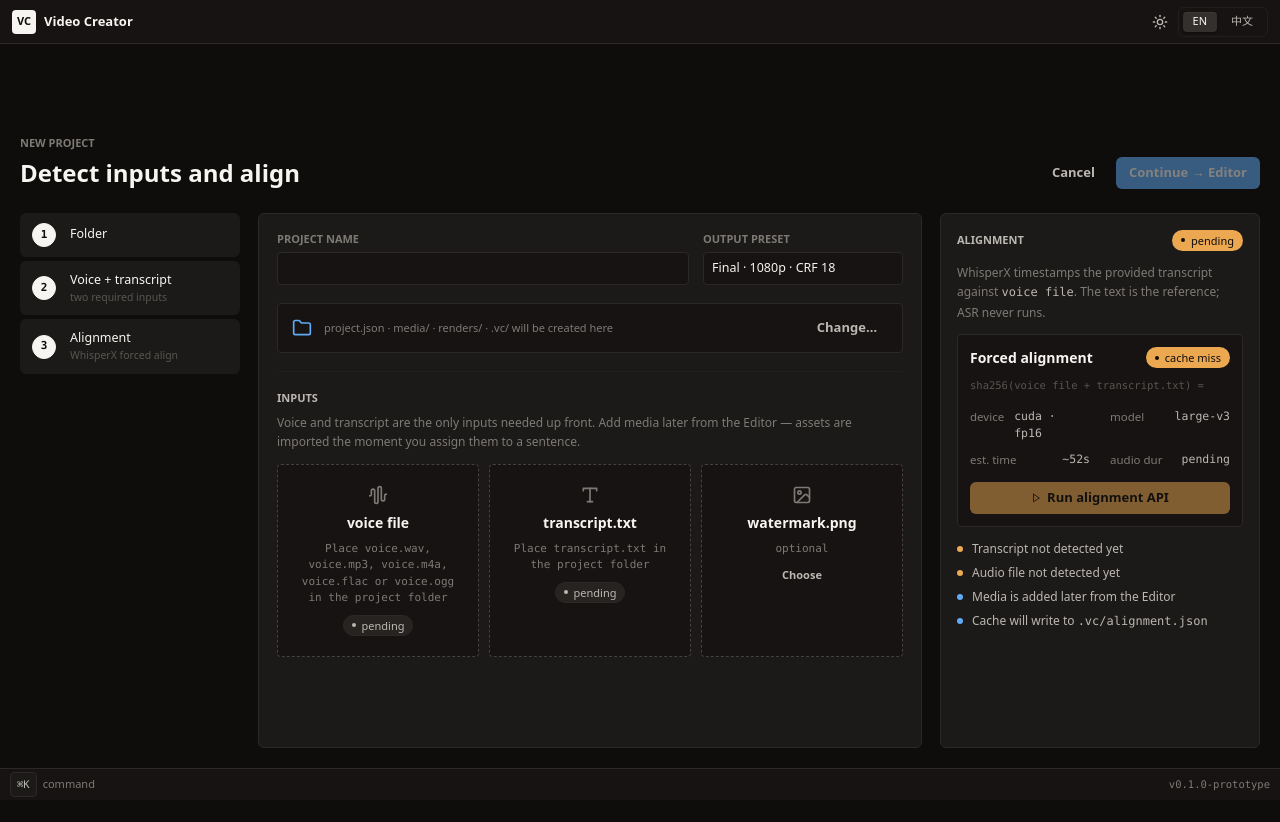
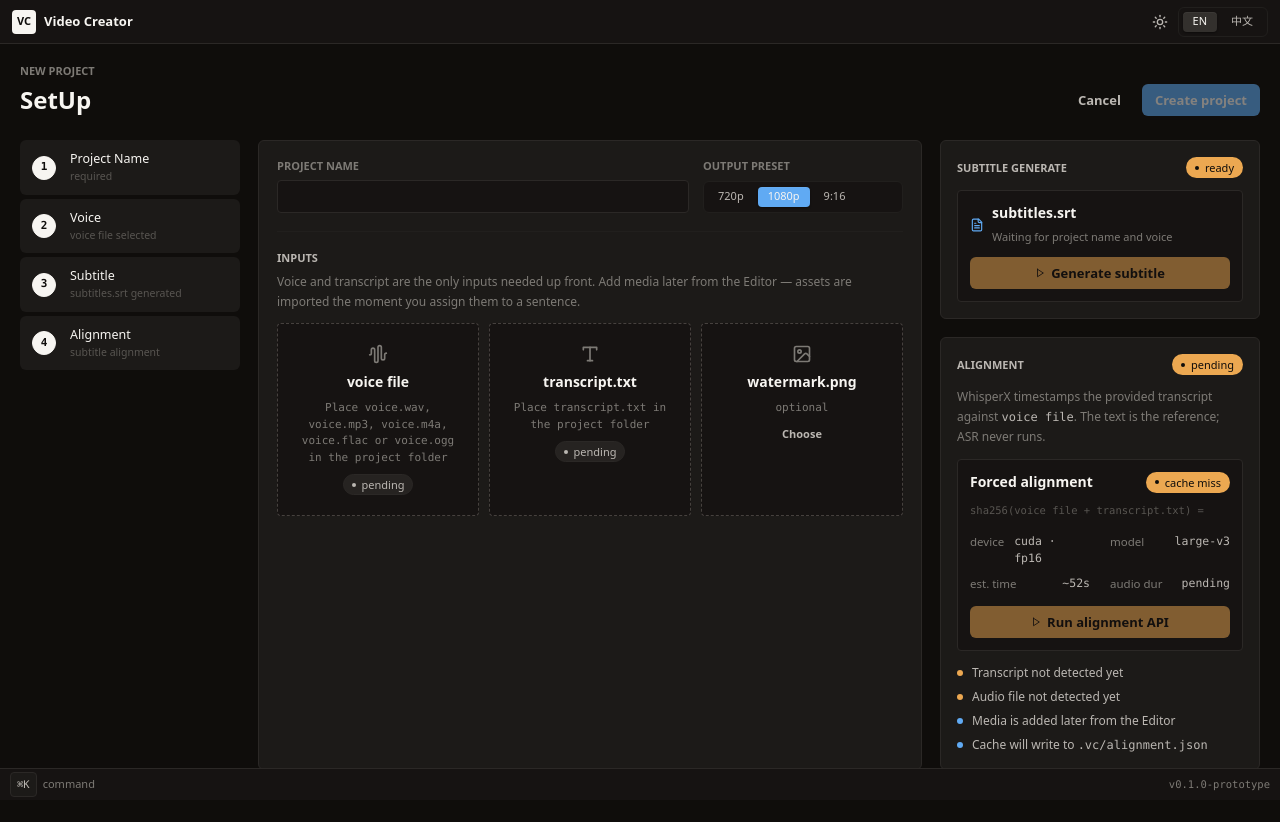
Before and after one commit to Flavour86/video-creator, a Next.js app in the folder apps/web/: page /setup in a window 1280 px wide. Before the commit the page ends 800 px from the top, so only its background shows below. Built offline with nearby package versions, Linux system fonts and the light colour scheme.

Commit message:
feat(setup): add four-step state flow

```diff
--- a/apps/web/app/setup/page.tsx
+++ b/apps/web/app/setup/page.tsx
@@ -1,16 +1,23 @@
 "use client";
 
-import { Image as ImageIcon } from "lucide-react";
+import { FileText, Image as ImageIcon, Loader2, Play } from "lucide-react";
 import { useTranslations } from "next-intl";
 import { useRouter, useSearchParams } from "next/navigation";
 import { Suspense, useRef } from "react";
-import type { SetupOutputPreset } from "@vc/shared-schemas";
+import type { SetupOutputPreset, SetupSubtitleGenerationResult } from "@vc/shared-schemas";
 import { PageChrome } from "@/components/app-shell/PageChrome";
 import { AlignmentCard } from "@/components/setup/AlignmentCard";
 import { PathCard } from "@/components/setup/PathCard";
 import { StatusTile, type StatusTileState } from "@/components/setup/StatusTile";
 import { Stepper } from "@/components/setup/Stepper";
-import { Button, Field, Select, TextInput } from "@/components/ui";
+import {
+  Button,
+  Field,
+  SegmentedControl,
+  StatusTag,
+  type StatusTagVariant,
+  TextInput,
+} from "@/components/ui";
 import { formatDuration } from "@/lib/format";
 import { useSetupDraft } from "@/lib/setup/useSetupDraft";
 
@@ -29,9 +36,27 @@ function SetupScreen() {
   const common = useTranslations("globalControls.buttons");
   const router = useRouter();
   const searchParams = useSearchParams();
-  const inputsRef = useRef<HTMLDivElement>(null);
+  const projectRef = useRef<HTMLDivElement>(null);
+  const voiceRef = useRef<HTMLDivElement>(null);
+  const subtitleRef = useRef<HTMLDivElement>(null);
+  const alignmentRef = useRef<HTMLDivElement>(null);
   const setup = useSetupDraft(searchParams.get("path") ?? "", searchParams.get("projectId") ?? "");
   const { draft } = setup;
+  const steps = {
+    projectName: Boolean(draft.name.trim()),
+    voice: draft.voice?.state === "copied",
+    subtitle: draft.subtitle_generation.status === "succeeded",
+    alignment: draft.alignment.status === "aligned",
+  };
+  const canRunAlignment = steps.projectName && steps.voice && steps.subtitle && draft.alignment.status !== "running";
+  const canCreateProject = setup.canContinue && Boolean(draft.project_id);
+
+  function createProject() {
+    if (!canCreateProject || !draft.project_id) {
+      return;
+    }
+    router.push(`/editor/${encodeURIComponent(draft.project_id)}`);
+  }
 
   return (
     <PageChrome className="mx-auto grid max-w-[1500px] grid-cols-[220px_minmax(0,1fr)_320px] gap-[18px] p-(--space-9)">
@@ -45,20 +70,22 @@ function SetupScreen() {
             {common("cancel")}
           </Button>
           <Button
-            disabled={!setup.canContinue}
-            onClick={() => router.push(`/editor?projectId=${encodeURIComponent(draft.project_id ?? "")}`)}
+            disabled={!canCreateProject}
+            onClick={createProject}
             variant="primary"
           >
-            {t("continueToEditor")}
+            {t("createProject")}
           </Button>
         </div>
       </header>
       <Stepper
         draft={draft}
-        onFolderClick={() => window.scrollTo({ behavior: "smooth", top: 0 })}
-        onInputsClick={() => inputsRef.current?.scrollIntoView({ behavior: "smooth" })}
+        onAlignmentClick={() => alignmentRef.current?.scrollIntoView({ behavior: "smooth" })}
+        onProjectClick={() => projectRef.current?.scrollIntoView({ behavior: "smooth" })}
+        onSubtitleClick={() => subtitleRef.current?.scrollIntoView({ behavior: "smooth" })}
+        onVoiceClick={() => voiceRef.current?.scrollIntoView({ behavior: "smooth" })}
       />
-      <section className="rounded-(--r) border border-(--line) bg-(--bg-2) p-[18px]">
+      <section className="rounded-(--r) border border-(--line) bg-(--bg-2) p-[18px]" ref={projectRef}>
         <div className="grid grid-cols-[1fr_200px] gap-(--space-6)">
           <Field label={t("fields.projectName")}>
             <TextInput
@@ -69,28 +96,29 @@ function SetupScreen() {
             />
           </Field>
           <Field label={t("fields.outputPreset")}>
-            <Select
-              aria-label={t("fields.outputPreset")}
-              className="h-[33px] rounded-(--r-sm) bg-(--bg-1) text-[12.5px]"
-              onChange={(event) => {
-                if (isSetupOutputPreset(event.target.value)) {
-                  setup.setOutputPreset(event.target.value);
+            <SegmentedControl
+              ariaLabel={t("fields.outputPreset")}
+              className="w-full"
+              items={outputPresets.map((preset) => ({
+                label: t(`presetShort.${preset}`),
+                value: preset,
+              }))}
+              onValueChange={(value) => {
+                if (isSetupOutputPreset(value)) {
+                  setup.setOutputPreset(value);
                 }
               }}
+              tone="accent"
               value={draft.output_preset}
-            >
-              {outputPresets.map((preset) => (
-                <option key={preset} value={preset}>
-                  {t(`presets.${preset}`)}
-                </option>
-              ))}
-            </Select>
+            />
           </Field>
         </div>
+        {draft.path ? (
           <div className="mt-[18px]">
             <PathCard onChange={() => router.push("/")} path={draft.path} />
           </div>
-        <div className="mt-[18px] border-t border-(--line-soft) pt-[18px]" ref={inputsRef}>
+        ) : null}
+        <div className="mt-[18px] border-t border-(--line-soft) pt-[18px]" ref={voiceRef}>
           <h3 className="mb-1.5 text-[11px] font-semibold uppercase tracking-normal text-(--text-2)">
             {t("inputs.title")}
           </h3>
@@ -109,7 +137,11 @@ function SetupScreen() {
             <StatusTile
               filename={fileName(draft.transcript?.path)}
               kind="transcript"
-              meta={draft.transcript ? t("inputs.transcriptDetected", { count: draft.transcript.sentence_count }) : undefined}
+              meta={
+                draft.transcript
+                  ? t("inputs.transcriptDetected", { count: draft.transcript.sentence_count })
+                  : undefined
+              }
               state={transcriptTileState(draft.transcript?.state)}
             />
             <div className="flex flex-col items-center gap-(--space-3) rounded-(--r-sm) border border-dashed border-(--bg-5) bg-(--bg-1) px-(--space-6) py-(--space-8) text-center text-(--text-3)">
@@ -123,12 +155,23 @@ function SetupScreen() {
           </div>
         </div>
       </section>
+      <div className="flex flex-col gap-[18px]">
+        <div ref={subtitleRef}>
+          <SubtitleGenerateCard
+            canGenerate={steps.projectName && steps.voice}
+            generation={draft.subtitle_generation}
+          />
+        </div>
+        <div ref={alignmentRef}>
           <AlignmentCard
             alignment={draft.alignment}
+            canRun={canRunAlignment}
             onRun={() => void setup.runAlignment()}
             transcript={draft.transcript}
             voice={draft.voice}
           />
+        </div>
+      </div>
     </PageChrome>
   );
 }
@@ -164,3 +207,54 @@ function channelLabel(channels: number): string {
 function fileName(path: string | undefined): string | undefined {
   return path?.split(/[\\/]/).pop();
 }
+
+function SubtitleGenerateCard({
+  canGenerate,
+  generation,
+}: {
+  canGenerate: boolean;
+  generation: SetupSubtitleGenerationResult;
+}) {
+  const t = useTranslations("pages.setup.subtitle");
+  const running = generation.status === "running";
+  const ActionIcon = running ? Loader2 : Play;
+
+  return (
+    <aside className="rounded-(--r) border border-(--line) bg-(--bg-2) p-(--space-7)">
+      <div className="mb-(--space-5) flex items-center justify-between gap-(--space-4)">
+        <h3 className="vc-type-eyebrow text-(--text-2)">{t("title")}</h3>
+        <StatusTag variant={subtitleVariant(generation.status)}>{t(`state.${generation.status}`)}</StatusTag>
+      </div>
+      <div className="rounded-(--r-sm) border border-(--line) bg-(--bg-1) p-(--space-5)">
+        <div className="mb-(--space-4) flex items-center gap-(--space-3)">
+          <FileText aria-hidden="true" className="h-(--space-6) w-(--space-6) text-(--blue)" />
+          <div>
+            <strong className="block text-sm font-semibold text-(--text)">{t("filename")}</strong>
+            <span className="text-[11px] text-(--text-3)">
+              {generation.status === "succeeded"
+                ? t("summary", {
+                    count: generation.cue_count,
+                    duration: formatDuration(generation.total_duration_s),
+                  })
+                : t("pending")}
+            </span>
+          </div>
+        </div>
+        <Button className="w-full" disabled={!canGenerate || running} onClick={() => undefined} variant="render">
+          <ActionIcon aria-hidden="true" className={`h-(--space-4) w-(--space-4) ${running ? "animate-spin" : ""}`} />
+          {running ? t("running") : t("generate")}
+        </Button>
+      </div>
+    </aside>
+  );
+}
+
+function subtitleVariant(status: SetupSubtitleGenerationResult["status"]): StatusTagVariant {
+  if (status === "succeeded") {
+    return "ready";
+  }
+  if (status === "running") {
+    return "info";
+  }
+  return status === "failed" ? "error" : "warning";
+}
--- a/apps/web/components/setup/AlignmentCard.tsx
+++ b/apps/web/components/setup/AlignmentCard.tsx
@@ -7,15 +7,16 @@ import { formatDuration, truncateHash } from "@/lib/format";
 
 type AlignmentCardProps = {
   alignment: SetupAlignment;
+  canRun?: boolean;
   onRun: () => void;
   transcript: DetectedTranscript | null;
   voice: DetectedVoice | null;
 };
 
-export function AlignmentCard({ alignment, onRun, transcript, voice }: AlignmentCardProps) {
+export function AlignmentCard({ alignment, canRun: canRunOverride, onRun, transcript, voice }: AlignmentCardProps) {
   const t = useTranslations("pages.setup.alignment");
   const checks = useTranslations("pages.setup.checks");
-  const canRun = Boolean(voice && transcript && alignment.status !== "running");
+  const canRun = canRunOverride ?? Boolean(voice && transcript && alignment.status !== "running");
   const running = alignment.status === "running";
   const ActionIcon = running ? Loader2 : Play;
   const voiceFile = fileName(voice?.path) ?? t("voiceFile");
--- a/apps/web/components/setup/Stepper.tsx
+++ b/apps/web/components/setup/Stepper.tsx
@@ -4,30 +4,49 @@ import type { SetupDraft } from "@vc/shared-schemas";
 
 type StepperProps = {
   draft: SetupDraft;
-  onFolderClick?: () => void;
-  onInputsClick?: () => void;
+  onAlignmentClick?: () => void;
+  onProjectClick?: () => void;
+  onSubtitleClick?: () => void;
+  onVoiceClick?: () => void;
 };
 
-export function Stepper({ draft, onFolderClick, onInputsClick }: StepperProps) {
+export function Stepper({ draft, onAlignmentClick, onProjectClick, onSubtitleClick, onVoiceClick }: StepperProps) {
   const t = useTranslations("pages.setup.steps");
-  const folderDone = Boolean(draft.path);
-  const inputsDone = Boolean(draft.voice && draft.transcript);
+  const projectDone = Boolean(draft.name.trim());
+  const voiceDone = draft.voice?.state === "copied";
+  const subtitleDone = draft.subtitle_generation.status === "succeeded";
   const alignmentDone = draft.alignment.status === "aligned";
 
   return (
     <ol className="sticky top-0 m-0 flex list-none flex-col gap-(--space-1) p-0">
-      <StepButton done={folderDone} index={1} onClick={onFolderClick} state={folderDone ? "done" : "active"} sub={draft.path} title={t("folder")} />
       <StepButton
-        done={inputsDone}
+        done={projectDone}
+        index={1}
+        onClick={onProjectClick}
+        state={projectDone ? "done" : "active"}
+        sub={projectDone ? draft.name : t("projectNameSub")}
+        title={t("projectName")}
+      />
+      <StepButton
+        done={voiceDone}
         index={2}
-        onClick={onInputsClick}
-        state={inputsDone ? "done" : "active"}
-        sub={t("voiceTranscriptSub")}
-        title={t("voiceTranscript")}
+        onClick={onVoiceClick}
+        state={voiceDone ? "done" : "active"}
+        sub={t("voiceSub")}
+        title={t("voice")}
+      />
+      <StepButton
+        done={subtitleDone}
+        index={3}
+        onClick={onSubtitleClick}
+        state={subtitleDone ? "done" : "active"}
+        sub={t("subtitleSub")}
+        title={t("subtitle")}
       />
       <StepButton
         done={alignmentDone}
-        index={3}
+        index={4}
+        onClick={onAlignmentClick}
         state={alignmentDone ? "done" : "active"}
         sub={t("alignmentSub")}
         title={t("alignment")}
--- a/apps/web/lib/i18n/messages/en.json
+++ b/apps/web/lib/i18n/messages/en.json
@@ -168,14 +168,17 @@
     },
     "setup": {
       "eyebrow": "New project",
-      "title": "Detect inputs and align",
-      "continueToEditor": "Continue → Editor",
+      "title": "SetUp",
+      "createProject": "Create project",
       "steps": {
-        "folder": "Folder",
-        "voiceTranscript": "Voice + transcript",
-        "voiceTranscriptSub": "two required inputs",
+        "projectName": "Project Name",
+        "projectNameSub": "required",
+        "voice": "Voice",
+        "voiceSub": "voice file selected",
+        "subtitle": "Subtitle",
+        "subtitleSub": "subtitles.srt generated",
         "alignment": "Alignment",
-        "alignmentSub": "WhisperX forced align"
+        "alignmentSub": "subtitle alignment"
       },
       "fields": {
         "projectName": "Project name",
@@ -185,6 +188,11 @@
         "final": "Final · 1080p · CRF 18",
         "draft": "Draft · 720p · ultrafast",
         "vertical": "Vertical · 9:16 · 1080w"
+      },
+      "presetShort": {
+        "draft": "720p",
+        "final": "1080p",
+        "vertical": "9:16"
       },
       "path": {
         "willBeCreated": "project.json · media/ · renders/ · .vc/ will be created here"
@@ -231,6 +239,20 @@
         "introDynamic": "WhisperX timestamps the provided transcript against <mono></mono>. The text is the reference; ASR never runs.",
         "hashDynamic": "sha256({voice} + {transcript}) = {hash}",
         "voiceFile": "voice file"
+      },
+      "subtitle": {
+        "title": "Subtitle Generate",
+        "filename": "subtitles.srt",
+        "pending": "Waiting for project name and voice",
+        "summary": "{count} cues · {duration}",
+        "generate": "Generate subtitle",
+        "running": "Generating subtitle...",
+        "state": {
+          "ready": "ready",
+          "running": "running",
+          "succeeded": "succeeded",
+          "failed": "failed"
+        }
       },
       "checks": {
         "transcriptReadable": "Transcript readable · {count} sentences",
--- a/apps/web/lib/i18n/messages/zh.json
+++ b/apps/web/lib/i18n/messages/zh.json
@@ -169,13 +169,16 @@
     "setup": {
       "eyebrow": "????",
       "title": "???????",
-      "continueToEditor": "?? ? ???",
+      "createProject": "Create project",
       "steps": {
-        "folder": "???",
-        "voiceTranscript": "?? + ??",
-        "voiceTranscriptSub": "??????",
+        "projectName": "Project Name",
+        "projectNameSub": "required",
+        "voice": "Voice",
+        "voiceSub": "voice file selected",
+        "subtitle": "Subtitle",
+        "subtitleSub": "subtitles.srt generated",
         "alignment": "??",
-        "alignmentSub": "WhisperX ????"
+        "alignmentSub": "subtitle alignment"
       },
       "fields": {
         "projectName": "????",
@@ -185,6 +188,11 @@
         "final": "??? ? 1080p ? CRF 18",
         "draft": "?? ? 720p ? ultrafast",
         "vertical": "?? ? 9:16 ? 1080w"
+      },
+      "presetShort": {
+        "draft": "720p",
+        "final": "1080p",
+        "vertical": "9:16"
       },
       "path": {
         "willBeCreated": "project.json ? media/ ? renders/ ? .vc/ ??????"
@@ -231,6 +239,20 @@
         "introDynamic": "WhisperX timestamps the provided transcript against <mono></mono>. The text is the reference; ASR never runs.",
         "hashDynamic": "sha256({voice} + {transcript}) = {hash}",
         "voiceFile": "voice file"
+      },
+      "subtitle": {
+        "title": "Subtitle Generate",
+        "filename": "subtitles.srt",
+        "pending": "Waiting for project name and voice",
+        "summary": "{count} cues ? {duration}",
+        "generate": "Generate subtitle",
+        "running": "Generating subtitle...",
+        "state": {
+          "ready": "ready",
+          "running": "running",
+          "succeeded": "succeeded",
+          "failed": "failed"
+        }
       },
       "checks": {
         "transcriptReadable": "???? ? {count} ?",
--- a/apps/web/lib/setup/useSetupDraft.ts
+++ b/apps/web/lib/setup/useSetupDraft.ts
@@ -45,6 +45,10 @@ const emptySubtitleGeneration: SetupSubtitleGenerationResult = {
   error_message: null,
 };
 
+type SetupInspectResponse = DetectedInputs & {
+  subtitle_generation?: SetupSubtitleGenerationResult;
+};
+
 export function useSetupDraft(initialPath = "", initialProjectId = ""): UseSetupDraftState {
   const [path, setPathState] = useState(initialPath);
   const [projectId, setProjectId] = useState(initialProjectId);
@@ -56,23 +60,32 @@ export function useSetupDraft(initialPath = "", initialProjectId = ""): UseSetup
     name: nameFromPath(initialPath),
   });
   const [alignmentStatus, setAlignmentStatus] = useState<SetupAlignmentState>("pending");
+  const [subtitleGeneration, setSubtitleGeneration] = useState<SetupSubtitleGenerationResult>(emptySubtitleGeneration);
 
   const inspect = useCallback(async () => {
     if (!path) {
       setDetected({ ...emptyDetectedInputs, path: "", name: "" });
       setAlignmentStatus("pending");
+      setSubtitleGeneration(emptySubtitleGeneration);
       return;
     }
     try {
       const result = projectId
-        ? await request<DetectedInputs>(`/projects/${encodeURIComponent(projectId)}/inspect` as `/${string}`, { method: "POST" })
-        : await request<DetectedInputs>(`/setup/inspect?path=${encodeURIComponent(path)}` as `/${string}`);
+        ? await request<SetupInspectResponse>(
+            `/projects/${encodeURIComponent(projectId)}/inspect` as `/${string}`,
+            { method: "POST" },
+          )
+        : await request<SetupInspectResponse>(
+            `/setup/inspect?path=${encodeURIComponent(path)}` as `/${string}`,
+          );
       setDetected(result);
       setName(result.name);
       setAlignmentStatus(result.alignment.status);
+      setSubtitleGeneration(result.subtitle_generation ?? emptySubtitleGeneration);
     } catch {
       setDetected({ ...emptyDetectedInputs, path, name: name || nameFromPath(path) });
       setAlignmentStatus("pending");
+      setSubtitleGeneration(emptySubtitleGeneration);
     }
   }, [name, path, projectId]);
 
@@ -88,17 +101,17 @@ export function useSetupDraft(initialPath = "", initialProjectId = ""): UseSetup
       output_preset: outputPreset,
       voice: detected.voice,
       transcript: detected.transcript,
-      subtitle_generation: emptySubtitleGeneration,
+      subtitle_generation: subtitleGeneration,
       alignment: {
         ...detected.alignment,
         status: alignmentStatus,
       },
     }),
-    [alignmentStatus, detected, name, outputPreset, path, projectId],
+    [alignmentStatus, detected, name, outputPreset, path, projectId, subtitleGeneration],
   );
 
   const runAlignment = useCallback(async () => {
-    if (!detected.voice || !detected.transcript) {
+    if (!detected.voice || !detected.transcript || subtitleGeneration.status !== "succeeded") {
       return;
     }
     setAlignmentStatus("running");
@@ -112,10 +125,18 @@ export function useSetupDraft(initialPath = "", initialProjectId = ""): UseSetup
     } catch {
       setAlignmentStatus("failed");
     }
-  }, [detected.transcript, detected.voice, draft.path, draft.project_id, inspect]);
+  }, [detected.transcript, detected.voice, draft.path, draft.project_id, inspect, subtitleGeneration.status]);
+
+  const canContinue = Boolean(
+    name.trim()
+      && projectId
+      && detected.voice?.state === "copied"
+      && subtitleGeneration.status === "succeeded"
+      && alignmentStatus === "aligned",
+  );
 
   return {
-    canContinue: alignmentStatus === "aligned" && Boolean(projectId),
+    canContinue,
     draft,
     inspect,
     runAlignment,
@@ -125,6 +146,7 @@ export function useSetupDraft(initialPath = "", initialProjectId = ""): UseSetup
       setPathState(nextPath);
       setProjectId("");
       setName(nameFromPath(nextPath));
+      setSubtitleGeneration(emptySubtitleGeneration);
     },
   };
 }
```
Also changed, not shown: 2 other files (tests, documents, lock files or other folders). Lines whose indentation alone changed are shown as unchanged.
